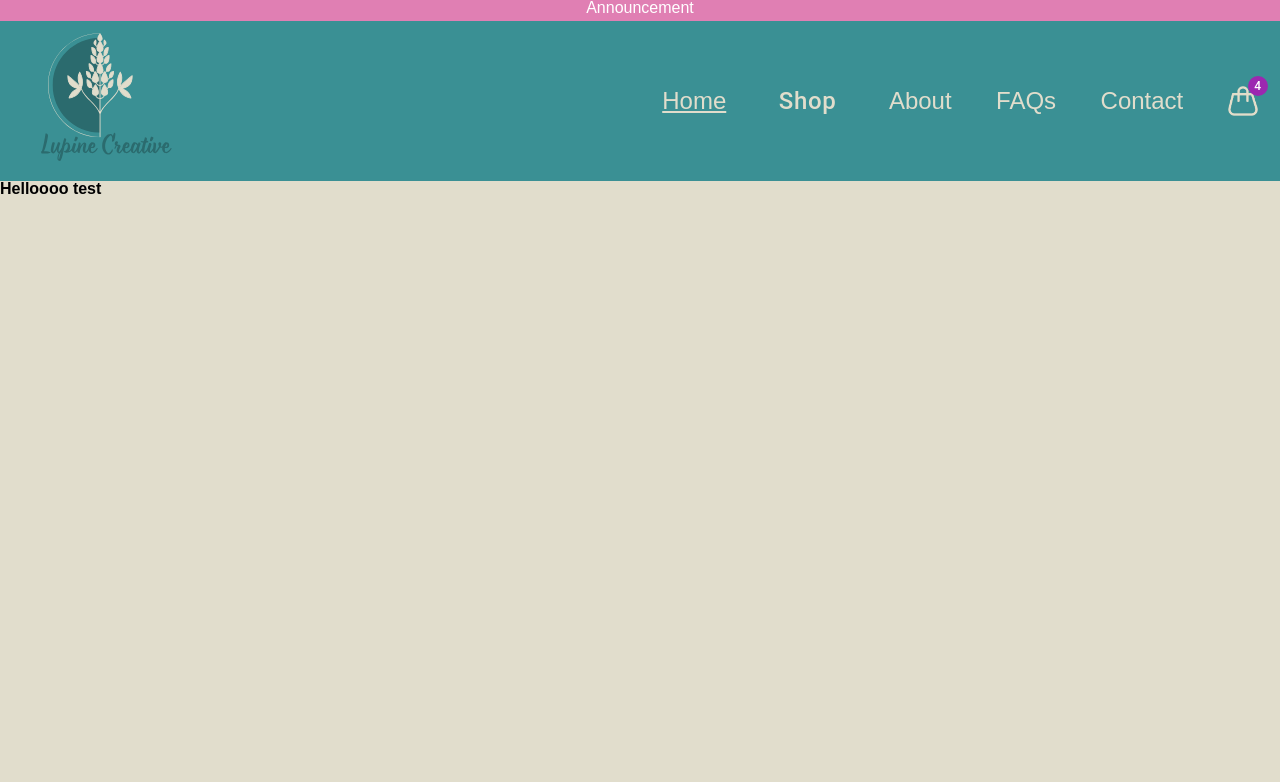
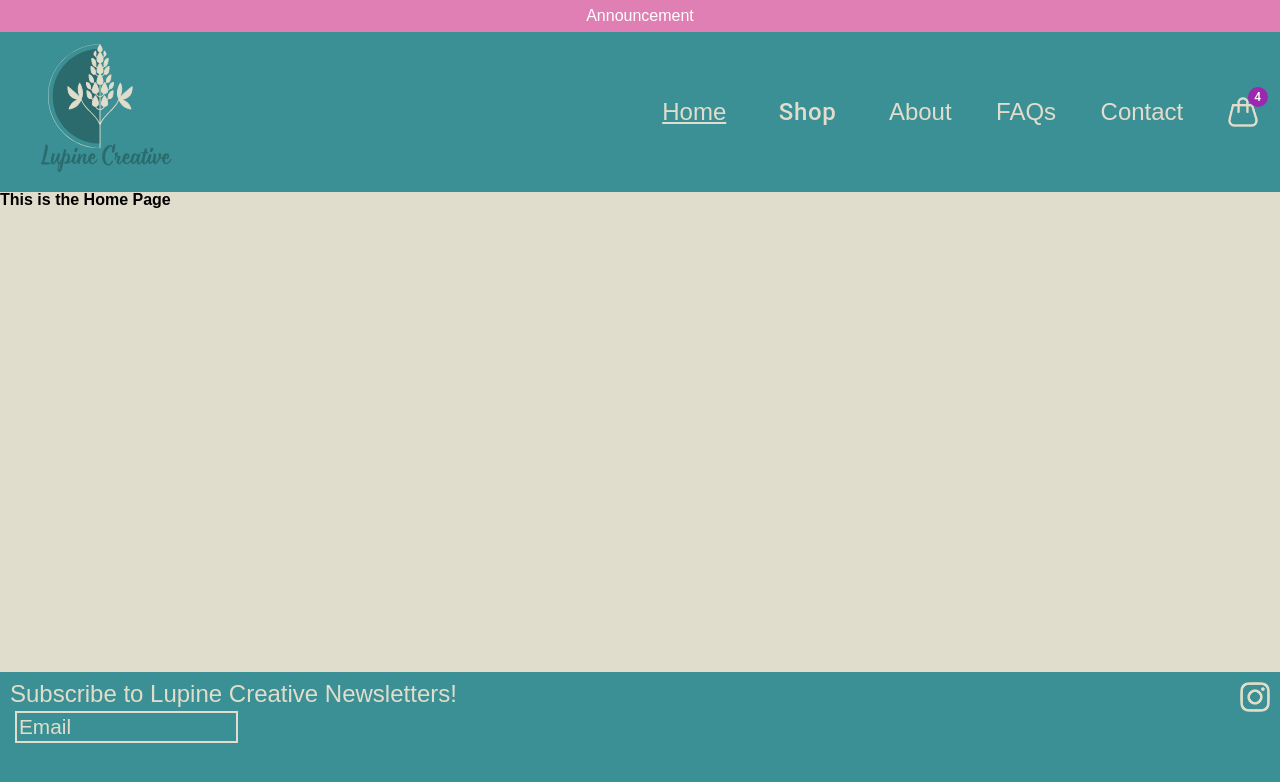
Before and after one commit to rvbouu/lupine_creative_v2, a React (Vite) app: page / in a window 1280 px wide. Shown: the top 782 px of the page. Built offline with nearby package versions, Linux system fonts and the light colour scheme.

Commit message:
created footer component

```diff
--- a/src/App.jsx
+++ b/src/App.jsx
@@ -1,15 +1,18 @@
 import { BrowserRouter, Routes, Route } from 'react-router-dom';
-import { Header } from './components';
+import { Header, Footer } from './components';
+import {Home} from './pages'
 
 function App() {
 
   return (
     <>
-    <BrowserRouter>
-    <Header />
-
-    </BrowserRouter>
-      <h1>Helloooo test</h1>
+      <BrowserRouter>
+        <Header />
+        <Routes>
+        <Route path="/" exact element={<Home />} />
+        </Routes>
+      </BrowserRouter>
+      <Footer />
     </>
   )
 }
--- /dev/null
+++ b/src/components/Footer/Footer.css
@@ -0,0 +1,35 @@
+footer{
+  height: 8rem;
+  background-color: #3A9094;
+  display: flex;
+  justify-content: space-between;
+  padding: 10px;
+}
+
+#newsletter{
+  display: flex;
+  flex-direction: column;
+}
+
+.news-label{
+  color: #E1DDCC;
+  font-size: 1.5rem;
+}
+
+#news-email{
+  background-color: transparent;
+  border: 2px solid #E1DDCC;
+  color: #E1DDCC;
+  width: 50%;
+  font-size: 1.3rem;
+  padding: 2px;
+  margin: 5px;
+}
+
+::placeholder{
+  color: #E1DDCC;
+}
+
+#insta-logo{
+  height: 30px;
+}
--- a/src/components/Footer/Footer.jsx
+++ b/src/components/Footer/Footer.jsx
@@ -0,0 +1,15 @@
+import { Link } from 'react-router-dom'
+import './Footer.css';
+
+export default function Footer() {
+
+  return (
+    <footer>
+      <form id='newsletter'>
+        <label className='news-label' htmlFor="news-email" >Subscribe to Lupine Creative Newsletters!</label>
+        <input placeholder='Email' id='news-email' className='input' name="news-email" type="email" required />
+      </form>
+      <a href='https://www.instagram.com'><img src='/logo_branding/insta_logo_light.png' alt='instagram logo' id='insta-logo'/></a>
+    </footer>
+  )
+}
--- a/src/components/Header/Header.css
+++ b/src/components/Header/Header.css
@@ -1,12 +1,14 @@
-#announcement-bar{
+#announcement-bar {
   background-color: #E07FB3;
   width: 100%;
-  height: 1.3rem;
-  text-align: center;
-  vertical-align: middle;
+  height: 2rem;
+  display: flex;
+  justify-content: center;
+  align-items: center;
   color: #FFFF;
 }
-header{
+
+header {
   height: 10rem;
   background-color: #3A9094;
   display: flex;
@@ -14,28 +16,28 @@ header{
   align-items: center;
 }
 
-#logo{
+#logo {
   height: 200px;
   width: 200px;
 }
 
-nav{
+nav {
   display: flex;
   justify-content: space-around;
   align-items: center;
   width: 50%;
 }
 
-.navbar{
+.navbar {
   font-size: 1.5rem;
 }
 
-#shop-button{
+#shop-button {
   font-size: 1.5rem;
   color: #E1DDCC;
   text-transform: none;
 }
 
-#cartimg{
+#cartimg {
   height: 30px;
 }
--- a/src/components/Header/Nav.jsx
+++ b/src/components/Header/Nav.jsx
@@ -13,10 +13,6 @@ export default function Nav() {
       }}>Home</NavLink>
 
       {/* Shop tab */}
-      {/* <NavLink reload="true" className="navbar" to="/shop" style={({ isActive }) => {
-        return isActive ? { textDecoration: 'underline' } : {};
-      }}>Shop</NavLink> */}
-
       <Shopping />
 
       {/* About Lupine Creative */}
@@ -25,7 +21,7 @@ export default function Nav() {
       }}>About</NavLink>
 
       {/* FAQs tab */}
-      <NavLink className="navbar" to="/contact" style={({ isActive }) => {
+      <NavLink className="navbar" to="/faqs" style={({ isActive }) => {
         return isActive ? { textDecoration: 'underline' } : {};
       }}>FAQs</NavLink>
 
--- a/src/components/index.js
+++ b/src/components/index.js
@@ -1,4 +1,4 @@
 export { default as Header } from "./Header/Header";
 export { default as Nav } from "./Header/Nav";
 export { default as Shopping } from "./Header/Shopping";
-// export { default as Footer } from "./Footer/Footer";
+export { default as Footer } from "./Footer/Footer";
--- a/src/index.css
+++ b/src/index.css
@@ -6,3 +6,7 @@ a {
   text-decoration: none;
   color: #E1DDCC;
 }
+
+.viewport{
+  min-height: calc(100vh - 20rem);
+}
--- /dev/null
+++ b/src/pages/Home/Home.jsx
@@ -0,0 +1,9 @@
+
+export default function Home(){
+
+  return(
+    <section className="viewport">
+    <h1>This is the Home Page</h1>
+    </section>
+  )
+}
--- /dev/null
+++ b/src/pages/index.js
@@ -0,0 +1 @@
+export { default as Home } from "./Home/Home";
```
Also changed, not shown: src/pages/Home/Home.css (added).
